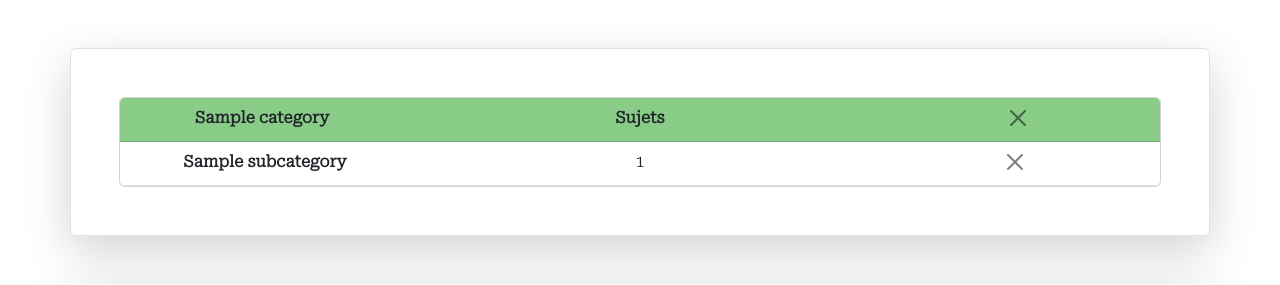
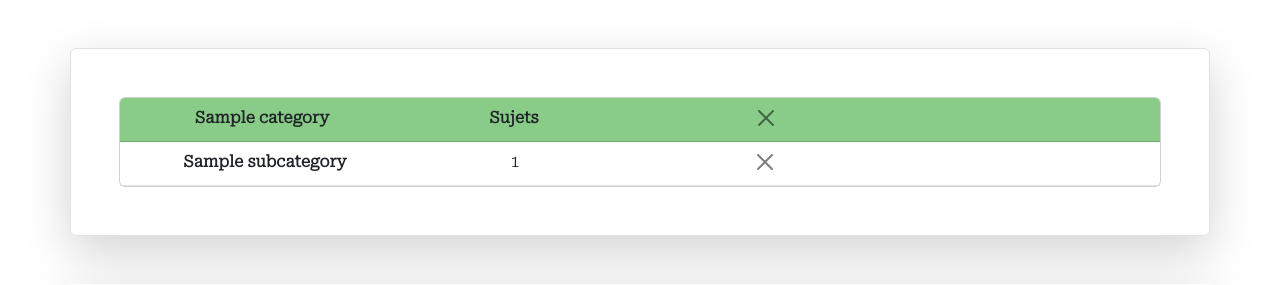
Before and after one commit to gabigab117/platforum, a Django app: a page that uses platforum_project/forum/templates/admin/builder.html in a window 1280 px wide. Shown: the part 631-916 px from the top of the page. Run offline with Django 5.2, Linux system fonts and the light colour scheme; a user stored in the database is signed in; tables that the repository leaves empty hold one stand-in row (values such as "Sample post"); some libraries are stand-ins or nearby versions.

Commit message:
update flex

```diff
--- a/platforum_project/forum/templates/admin/builder.html
+++ b/platforum_project/forum/templates/admin/builder.html
@@ -17,7 +17,7 @@
 
 
     <div class="card text-center">
-        <div class="card-header row fw-bold mx-0 justify-content-between" style="background-color: rgba(136, 204, 136);">
+        <div class="card-header row fw-bold mx-0 justify-content-start" style="background-color: rgba(136, 204, 136);">
             <div class="col-3">{{ category.name }}</div>
             <div class="col-3">Sujets</div>
             <div class="col-3">
@@ -61,7 +61,7 @@
 
         {% for subcategory in category.get_sub_categories %}
         <div class="row border-bottom p-2 mx-0">
-            <div class="justify-content-between d-flex">
+            <div class="justify-content-start d-flex">
                 <div class="col-3"><strong>{{ subcategory.name }}</strong></div>
                 <div class="col-3">{{ subcategory.topic_set.all.count }}</div>
                 <div class="col-3">
```
